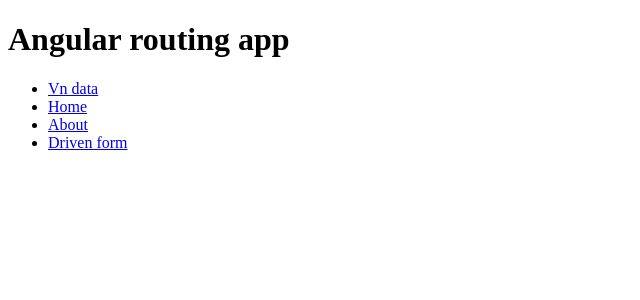
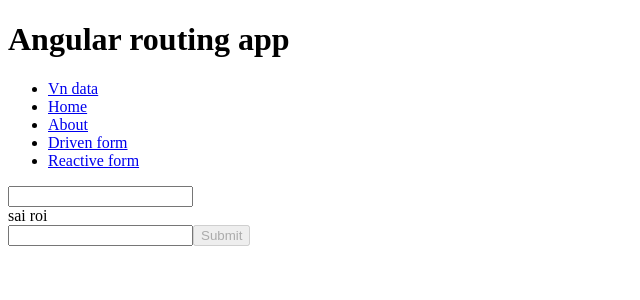
Before and after one commit to tannvv/angular-clg, an Angular app: page /reactive-form in a window 1280 px wide. Before the commit this address led to /. Shown: the top 300 px of the page, without its empty margins (0-640 px from the left). Built offline with nearby package versions, Linux system fonts and the light colour scheme.

Commit message:
reactive-form

```diff
--- a/src/app/Service/common.service.ts
+++ b/src/app/Service/common.service.ts
@@ -6,7 +6,7 @@ import { Injectable } from '@angular/core';
 export class CommonService {
 
   constructor() { }
-  getData(data : string):void{
-      console.log('Đây là data của service : ' + data)
+  getData(data : any):void{
+      console.log('Đây là data của service :' , data)
   }
 }
--- a/src/app/app-routing.module.ts
+++ b/src/app/app-routing.module.ts
@@ -1,3 +1,4 @@
+import { ReactiveFormComponent } from './reactive-form/reactive-form.component';
 import { DrivenFormComponent } from './driven-form/driven-form.component';
 import { AboutComponent } from './about/about.component';
 import { VnDataComponent } from './vn-data/vn-data.component';
@@ -9,7 +10,8 @@ const routes: Routes = [
   {path : 'home', component : HomeComponent},
   {path : 'vn-data', component:VnDataComponent},
   {path : 'about',component:AboutComponent},
-  {path : 'driven-form', component:DrivenFormComponent}
+  {path : 'driven-form', component:DrivenFormComponent},
+  {path : 'reactive-form', component:ReactiveFormComponent}
 ];
 
 @NgModule({
--- a/src/app/app.component.html
+++ b/src/app/app.component.html
@@ -12,5 +12,8 @@
   <li>
     <a routerLink="/driven-form" routerLinkActive="active">Driven form</a>
   </li>
+  <li>
+    <a routerLink="/reactive-form" routerLinkActive="active">Reactive form </a>
+  </li>
 </ul>
 <router-outlet></router-outlet>
--- a/src/app/app.module.ts
+++ b/src/app/app.module.ts
@@ -4,12 +4,13 @@ import { BrowserModule } from '@angular/platform-browser';
 import { AppRoutingModule } from './app-routing.module';
 import { AppComponent } from './app.component';
 import { HomeComponent } from './home/home.component';
-import { FormsModule } from '@angular/forms';
+import { FormsModule, ReactiveFormsModule } from '@angular/forms';
 import { FilterNgForComponent } from './filter-ng-for/filter-ng-for.component';
 import { VnDataComponent } from './vn-data/vn-data.component';
 import { HighLightDirective } from './Directives/high-light.directive';
 import { AboutComponent } from './about/about.component';
 import { DrivenFormComponent } from './driven-form/driven-form.component';
+import { ReactiveFormComponent } from './reactive-form/reactive-form.component';
 
 @NgModule({
   declarations: [
@@ -20,9 +21,10 @@ import { DrivenFormComponent } from './driven-form/driven-form.component';
     HighLightDirective,
     AboutComponent,
     DrivenFormComponent,
+    ReactiveFormComponent,
 
   ],
-  imports: [BrowserModule, AppRoutingModule, FormsModule],
+  imports: [BrowserModule, AppRoutingModule, FormsModule,ReactiveFormsModule],
   providers: [],
   bootstrap: [AppComponent],
 })
--- /dev/null
+++ b/src/app/reactive-form/reactive-form.component.html
@@ -0,0 +1,6 @@
+<form [formGroup]="profileData"  (ngSubmit)="onSubmit()">
+  <input type="text" formControlName='name'/>
+  <div *ngIf="!profileData.controls['name'].valid">sai roi</div>
+  <input type="text" formControlName='age'/>
+  <button type="submit" [disabled]="!profileData.valid" >Submit</button>
+</form>
--- /dev/null
+++ b/src/app/reactive-form/reactive-form.component.ts
@@ -0,0 +1,27 @@
+import { CommonService } from './../Service/common.service';
+import { Component, OnInit } from '@angular/core';
+import { FormBuilder, FormControl, FormGroup, Validators } from '@angular/forms';
+
+@Component({
+  selector: 'app-reactive-form',
+  templateUrl: './reactive-form.component.html',
+  styleUrls: ['./reactive-form.component.scss']
+})
+export class ReactiveFormComponent implements OnInit {
+  // formData : FormGroup = new FormGroup({
+  //   name : new FormControl(),
+  //   age : new FormControl()
+  // });
+  profileData = this.formBuiler.group({
+      name : ['',Validators.required],
+      age : ['',Validators.required]
+  })
+  constructor(private common:CommonService,
+     private formBuiler : FormBuilder ) { }
+
+  ngOnInit(): void {
+  }
+  onSubmit():void{
+      this.common.getData(this.profileData.value)
+  }
+}
```
Also changed, not shown: src/app/reactive-form/reactive-form.component.scss (added), 1 other file (tests, documents, lock files or other folders).
